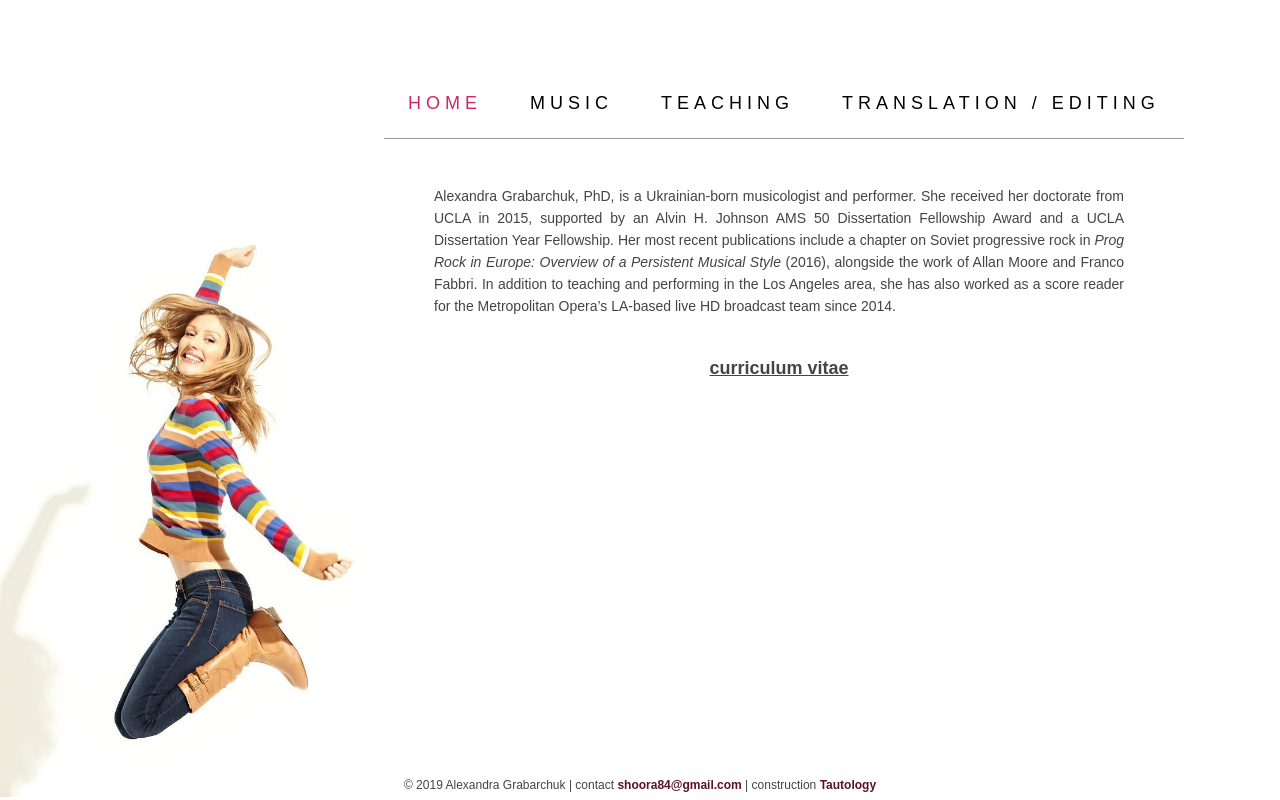
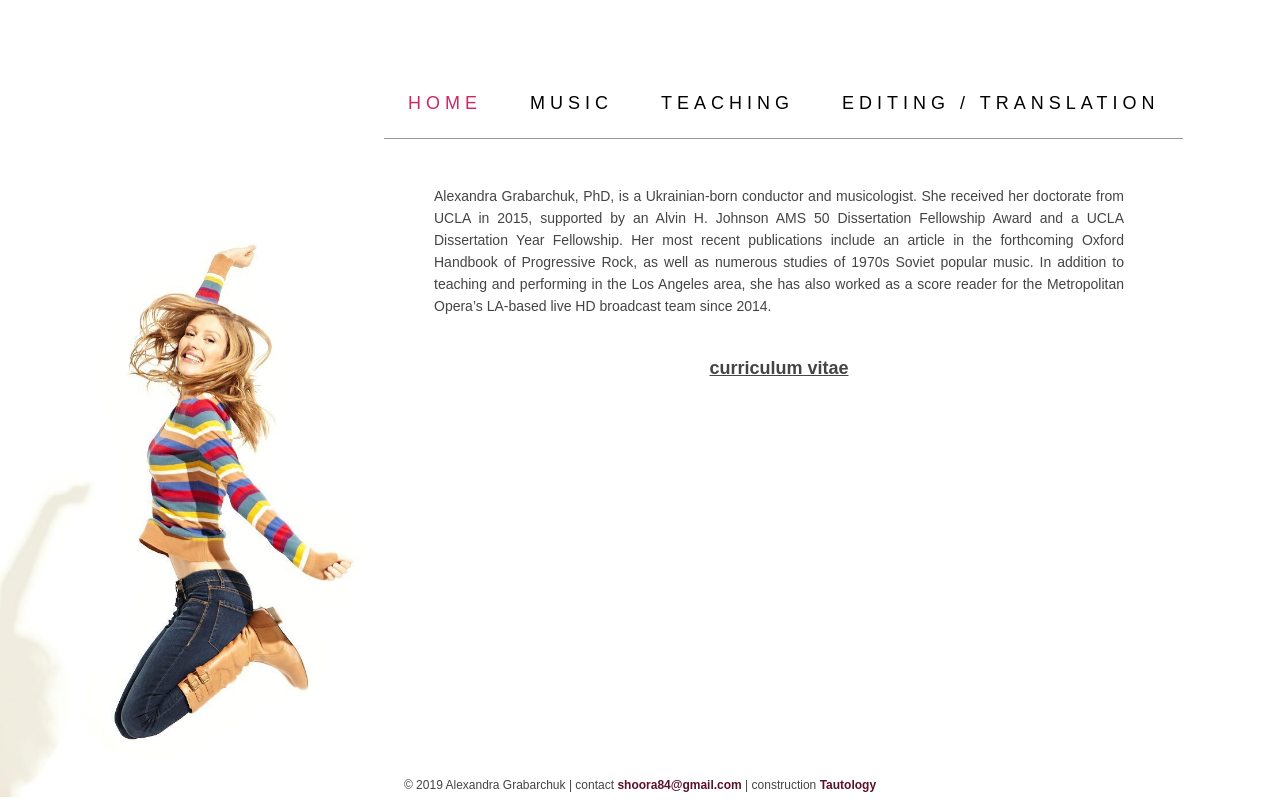
Before and after one commit to baxterross/alexandra, a PHP site: page / in a window 1280 px wide; the page is wider, and only the part inside the window is pictured. Run offline with PHP 8.4, Linux system fonts and the light colour scheme; some libraries are stand-ins or nearby versions.

Commit message:
updates for June 2019

```diff
--- a/home.php
+++ b/home.php
@@ -1,9 +1,9 @@
 <div class="contentWrapper home" page="home">
 	<div class="contentInner">
 		<p>
-			Alexandra Grabarchuk, PhD, is a Ukrainian-born musicologist and performer.
+			Alexandra Grabarchuk, PhD, is a Ukrainian-born conductor and musicologist.
 			She received her doctorate from UCLA in 2015, supported by an Alvin H. Johnson AMS 50 Dissertation Fellowship Award and a UCLA Dissertation Year Fellowship.
-			Her most recent publications include a chapter on Soviet progressive rock in <em>Prog Rock in Europe: Overview of a Persistent Musical Style</em> (2016), alongside the work of Allan Moore and Franco Fabbri.
+			Her most recent publications include an article in the forthcoming Oxford Handbook of Progressive Rock, as well as numerous studies of 1970s Soviet popular music.
 			In addition to teaching and performing in the Los Angeles area, she has also worked as a score reader for the Metropolitan Opera’s LA-based live HD broadcast team since 2014.
 		</p>
 		<div class="centerHolder">
--- a/music.php
+++ b/music.php
@@ -19,7 +19,7 @@
 					Alex is the current Artistic Director &amp; Conductor of the
 					<a href="http://www.sgvccsingers.org/" target="_blank">San Gabriel Valley Choral Company</a>,
 					as well as the Director of Choral Activities at
-					<a href="http://earlham.edu/" target="_blank">Earlham College</a>.
+					<a href="https://www.whittier.edu/" target="_blank">Whittier College</a>.
 					She has also served as co-conductor and administrative facilitator of the
 					<a href="http://www.c3la.org/" target="_blank">Contemporary Choral Collective of Los Angeles (C3LA)</a>.
 					In recent years, Alex has participated in the Norfolk Chamber Choir and Choral Conducting Workshop,
--- a/nav.php
+++ b/nav.php
@@ -2,5 +2,5 @@
 	<a class="menuLink" href="home">Home</a>
 	<a class="menuLink" href="performance">Music</a>
 	<a class="menuLink" href="teaching">Teaching</a>
-	<a class="menuLink" href="translation_editing">Translation / Editing</a>
+	<a class="menuLink" href="translation_editing">Editing / Translation</a>
 </div>
--- a/teaching.php
+++ b/teaching.php
@@ -2,12 +2,17 @@
 	<div class="contentInner">
 		<div id="teaching">
 			<p>
-				Alex currently holds the position of Visiting Assistant Professor of Choral Direction & Musicology at
-				<a href="http://earlham.edu/" target="_blank">Earlham College</a> in Richmond, Indiana. She has previously held adjunct
-				positions at UCLA, Chaffey College, Mt. SAC, and the Claremont University Consortium. Her teaching
-				experience has encompassed working with diverse student populations from undergraduates to senior
-				citizens, with glowing reviews from students and fellow faculty observers alike. Her teaching
-				portfolio includes courses in musicology, music history, and piano & vocal performance.
+				Alex currently holds the position of Assistant Professor of Music at
+				<a href="https://www.whittier.edu/" target="_blank">Whittier College</a>
+				in Southern California, where she directs the choral program and teaches music courses.
+
+				She has previously served as Visiting Assistant Professor of Choral Direction & Musicology at
+				<a href="http://earlham.edu/" target="_blank">Earlham College</a>,
+				and has held adjunct positions at UCLA, Chapman University, Chaffey College, Mt. SAC, and the Claremont University Consortium.
+
+				Her teaching experience has encompassed working with diverse student populations from undergraduates to senior citizens, with glowing reviews from students and fellow faculty observers alike.
+
+				Her teaching portfolio includes courses in musicology, music history, and piano & vocal performance.
 			</p>
 		    <?php if ($videos['teaching']) : ?>
 			  <div class="centerHolder">
```
Also changed, not shown: 1 other file.
